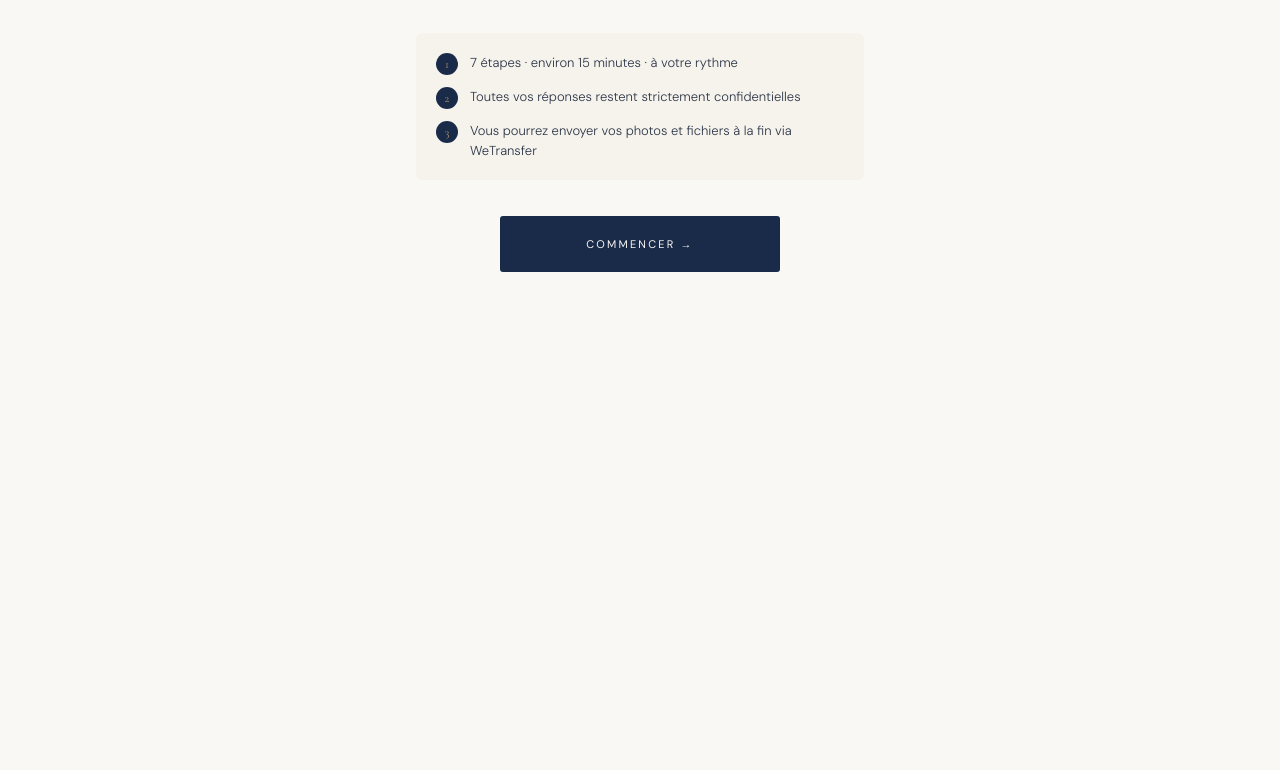
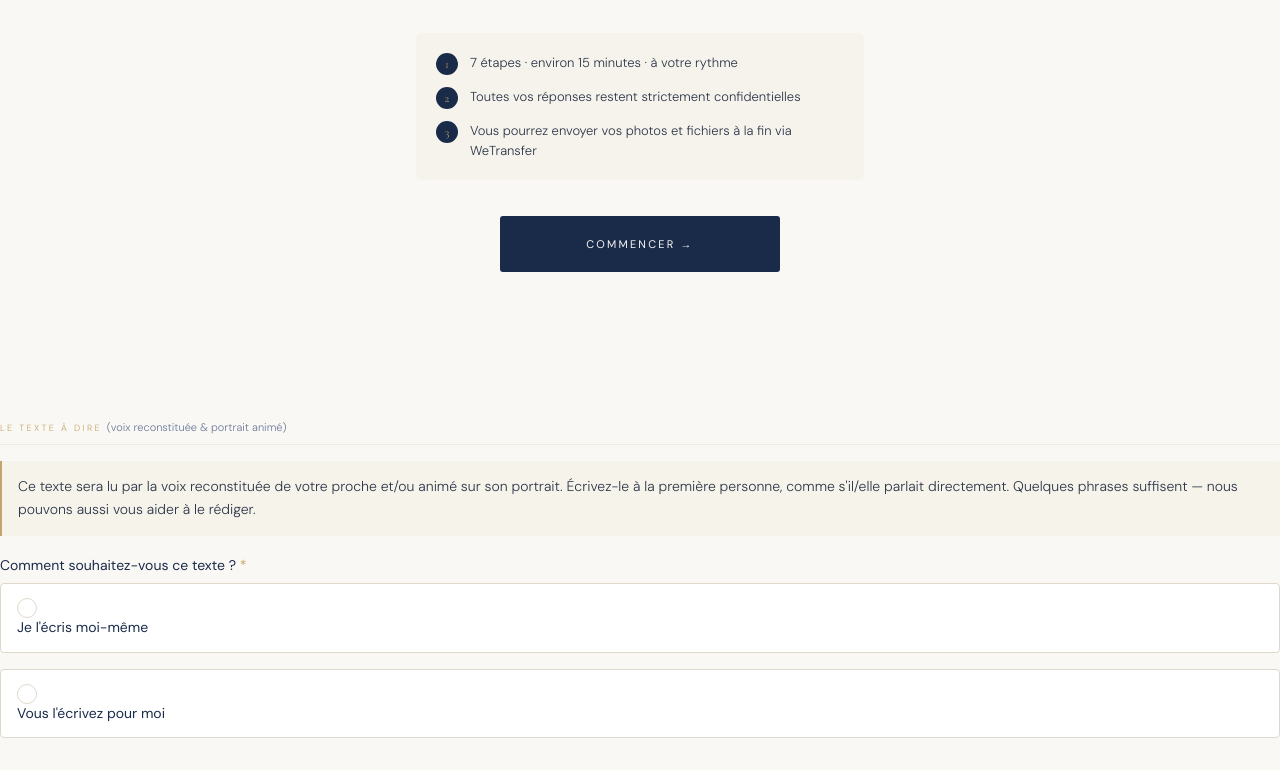
Before and after one commit to louisbentz2002-crypto/capsule-memoire, a plain HTML site: page questionnaire.html in a window 1280 px wide. Shown: the part 447-1217 px from the top of the page. Before the commit the page ends 839 px from the top, so only its background shows below. Drawn offline with nearby package versions, Linux system fonts and the light colour scheme.

Commit message:
feat: questionnaire — section texte voix/portrait + page livre de vie conditionnelle Héritage

```diff
--- a/questionnaire.html
+++ b/questionnaire.html
@@ -711,7 +711,7 @@
 <div class="page" id="p6">
   <div class="container">
     <div class="page-eyebrow">06 / 07</div>
-    <h2 class="page-title">Le livre de vie</h2>
+    <h2 class="page-title">Le livre de vie <span style="font-size:13px;font-family:'DM Sans',sans-serif;font-weight:400;color:var(--or);letter-spacing:.05em;vertical-align:middle;">— Capsule Héritage</span></h2>
     <p class="page-sub">Son histoire écrite — un héritage pour les générations futures.</p>
     <div class="gold-line"></div>
 
@@ -1079,6 +1079,11 @@
     if (optionVocale) optionVocale.classList.toggle('on', isPhoto);
     updateUI();
   }
+  function onVoixTexte() {
+    const v = document.querySelector('input[name="voix_texte_type"]:checked')?.value || '';
+    document.getElementById('voixTexteLibre').classList.toggle('on', v.includes('moi-même'));
+  }
+
   function onMsg() {
     const v = document.querySelector('input[name="type_msg"]:checked')?.value || '';
     document.getElementById('msgLibre').classList.toggle('on', v.includes('moi-même'));
@@ -1284,3 +1289,24 @@
 </script>
 </body>
 </html>
+    <div class="s-label">Le texte à dire <span style="font-weight:300;text-transform:none;letter-spacing:0;color:var(--muted);font-size:11px;">(voix reconstituée &amp; portrait animé)</span></div>
+
+    <div class="notice" id="voixTexteNotice">
+      Ce texte sera lu par la voix reconstituée de votre proche et/ou animé sur son portrait. Écrivez-le à la première personne, comme s'il/elle parlait directement. Quelques phrases suffisent — nous pouvons aussi vous aider à le rédiger.
+    </div>
+
+    <div class="q">
+      <label>Comment souhaitez-vous ce texte ? <span class="req">*</span></label>
+      <div class="radio-group" id="voixTexteGrp">
+        <label class="r-item" onclick="toggleR(this,'voixTexteGrp','voix_texte_type','Je l\'écris moi-même')"><input type="radio" name="voix_texte_type" value="Je l'écris moi-même" onchange="onVoixTexte()" required><div class="r-circle"></div><span>Je l'écris moi-même</span></label>
+        <label class="r-item" onclick="toggleR(this,'voixTexteGrp','voix_texte_type','Vous l\'écrivez pour moi')"><input type="radio" name="voix_texte_type" value="Vous l'écrivez pour moi" onchange="onVoixTexte()"><div class="r-circle"></div><span>Vous l'écrivez pour moi</span></label>
+      </div>
+    </div>
+
+    <div class="cond" id="voixTexteLibre">
+      <div class="q">
+        <label for="f-voix-texte">Le texte à dire <span class="req">*</span></label>
+        <textarea id="f-voix-texte" name="voix_texte" class="lg" placeholder="Exemple : Si tu lis ces mots un jour, sache que je t'ai aimé de tout mon cœur. Que les moments qu'on a partagés sont gravés en moi pour toujours…" autocapitalize="sentences" style="min-height:140px;"></textarea>
+        <div class="field-hint">Écrivez à la première personne. Entre 3 et 10 phrases est idéal pour un portrait animé de qualité.</div>
+      </div>
+    </div>
```
